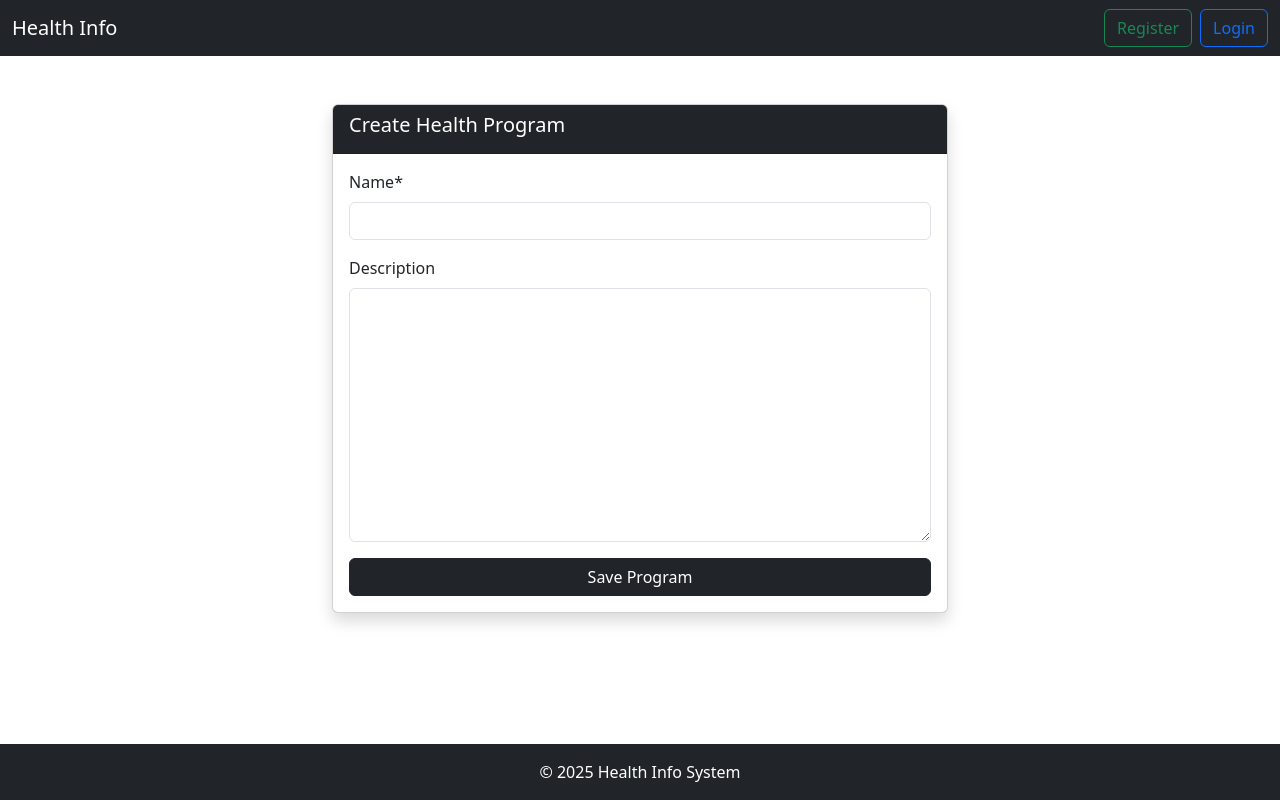
After one commit to Dorineanyango/health-information-system, a Django app: page /create-program/ in a window 1280 px wide. The commit adds this page. Run offline with Django 5.2, Linux system fonts and the light colour scheme; some libraries are stand-ins or nearby versions.

Commit message:
Add Health Program creation form, view, template and sidebar link

```diff
--- a/core/forms.py
+++ b/core/forms.py
@@ -0,0 +1,7 @@
+from django import forms
+from .models import HealthProgram
+
+class HealthProgramForm(forms.ModelForm):
+    class Meta:
+        model = HealthProgram
+        fields = ['name', 'description']
--- /dev/null
+++ b/core/templates/create_program.html
@@ -0,0 +1,23 @@
+{% extends 'base.html' %}
+{% load crispy_forms_tags %}
+
+{% block title %}Create Health Program{% endblock %}
+
+{% block content %}
+<div class="row justify-content-center mt-4">
+  <div class="col-md-6">
+    <div class="card shadow">
+      <div class="card-header bg-dark text-white">
+        <h5>Create Health Program</h5>
+      </div>
+      <div class="card-body">
+        <form method="post">
+          {% csrf_token %}
+          {{ form|crispy }}
+          <button type="submit" class="btn btn-dark w-100">Save Program</button>
+        </form>
+      </div>
+    </div>
+  </div>
+</div>
+{% endblock %}
--- a/core/templates/dashboard.html
+++ b/core/templates/dashboard.html
@@ -8,7 +8,11 @@
   <div class="col-md-3 bg-light border-end py-4">
     <h4 class="text-center mb-4">Menu</h4>
     <ul class="nav flex-column px-3">
-      <li class="nav-item"><a class="nav-link" href="#"><i class="bi bi-plus-circle me-2"></i> Create Health Program</a></li>
+        <li class="nav-item">
+            <a class="nav-link" href="{% url 'create_program' %}">
+              <i class="bi bi-plus-circle me-2"></i> Create Health Program
+            </a>
+          </li>
       <li class="nav-item"><a class="nav-link" href="#"><i class="bi bi-person-plus me-2"></i> Register Client</a></li>
       <li class="nav-item"><a class="nav-link" href="#"><i class="bi bi-person-check me-2"></i> Enroll Client</a></li>
       <li class="nav-item"><a class="nav-link" href="#"><i class="bi bi-search me-2"></i> Search Client</a></li>
--- a/core/urls.py
+++ b/core/urls.py
@@ -8,4 +8,6 @@ urlpatterns = [
     path('login/', views.login_view, name='login'),
     path('dashboard/', views.dashboard, name='dashboard'),
     path('logout/', LogoutView.as_view(next_page='home'), name='logout'),
+    path('create-program/', views.create_health_program, name='create_program'),
+
 ]
--- a/core/views.py
+++ b/core/views.py
@@ -2,6 +2,8 @@ from django.shortcuts import render, redirect
 from django.contrib.auth.forms import UserCreationForm, AuthenticationForm
 from django.contrib.auth import login, logout, authenticate
 from django.contrib.auth.decorators import login_required
+from .forms import HealthProgramForm
+from django.contrib import messages
 
 def home(request):
     return render(request, 'home.html')
@@ -29,3 +31,13 @@ def login_view(request):
 @login_required
 def dashboard(request):
     return render(request, 'dashboard.html')
+
+def create_health_program(request):
+    form = HealthProgramForm()
+    if request.method == 'POST':
+        form = HealthProgramForm(request.POST)
+        if form.is_valid():
+            form.save()
+            messages.success(request, 'Health program created successfully!')
+            return redirect('dashboard')
+    return render(request, 'create_program.html', {'form': form})
```
Also changed, not shown: db.sqlite3.
